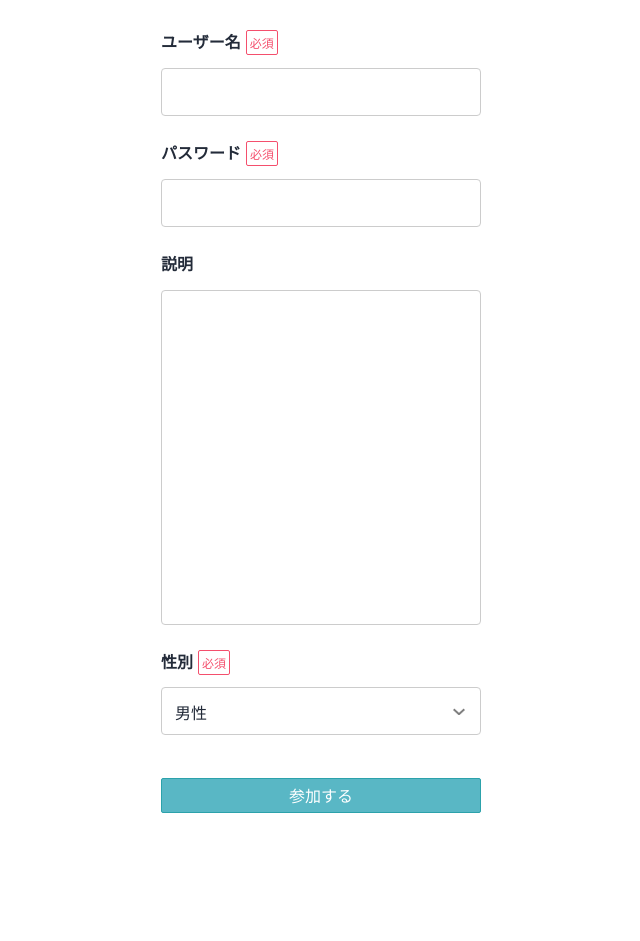
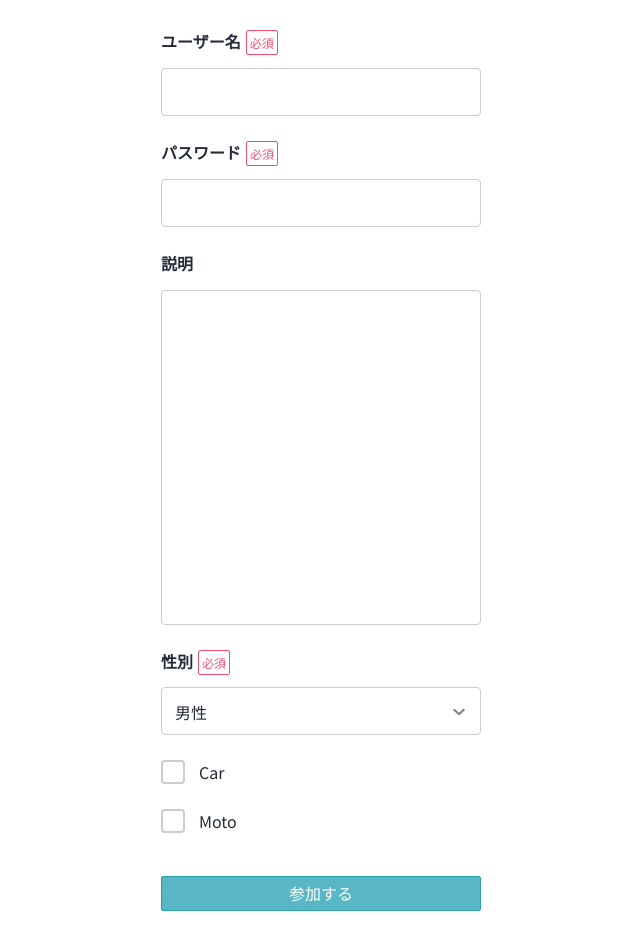
Before and after one commit to thanhgiau2604/gnavi, a Next.js app: page /styleguide/FormInput in a window 1280 px wide. Shown: the whole page, without its empty margins (319-959 px from the left). Before the commit the page ends 830 px from the top, so only its background shows below. Built offline with nearby package versions, Linux system fonts and the light colour scheme.

Commit message:
feat: custom checkbox

```diff
--- /dev/null
+++ b/src/components/common/CustomFields/CheckboxField/index.tsx
@@ -0,0 +1,43 @@
+import React from 'react'
+import { FieldProps } from 'formik'
+import { CustomCheckboxProps } from 'interfaces/CustomField'
+import { FieldCheckboxContainer, FieldCheckboxLabel } from './styled'
+
+const CustomCheckBox: React.FC<FieldProps & CustomCheckboxProps> = ({
+  field,
+  form: { touched, errors },
+  label,
+  ...props
+}) => {
+  const { width, height, pb, lbweight, theme, ...rest } = props // css props
+  const { name } = field
+  field.value = label
+  const showError = Boolean(errors[name] && touched[name])
+  return (
+    <FieldCheckboxContainer
+      width={width}
+      height={height}
+      pb={pb}
+      showError={showError}
+      cbTheme={theme}
+    >
+      <FieldCheckboxLabel lbweight={lbweight} cbTheme={theme}>
+        {label}
+        <input type="checkbox" {...field} {...rest} />
+        <span className="check-mark" />
+      </FieldCheckboxLabel>
+    </FieldCheckboxContainer>
+  )
+}
+
+CustomCheckBox.defaultProps = {
+  label: '',
+  width: 0,
+  height: 0,
+  pb: null,
+  required: false,
+  disabled: false,
+  lbweight: 'bold',
+}
+
+export default CustomCheckBox
--- /dev/null
+++ b/src/components/common/CustomFields/CheckboxField/styled.ts
@@ -0,0 +1,81 @@
+import styled, { css } from 'styled-components'
+import { Variables } from 'styles/styled/app/Variables'
+import { fontSize } from 'constants/index'
+import { CheckboxTheme, LabelWeight } from 'interfaces/CustomField'
+
+interface FieldCheckboxStyleProps {
+  width?: number
+  height?: number
+  pb?: number | null
+  lbweight?: LabelWeight
+  showError?: boolean
+  cbTheme: CheckboxTheme
+}
+
+const FieldCheckboxContainer = styled.div<FieldCheckboxStyleProps>`
+  padding-bottom: ${({ pb }) => (pb ? `calc( ${pb}rem / 10)` : `2.5rem`)};
+
+  .check-mark {
+    width: ${({ width }) => (width ? `calc( ${width}rem / 10)` : `2.4rem`)};
+    height: ${({ height }) => (height ? `calc( ${height}rem / 10)` : `2.4rem`)};
+    position: absolute;
+    top: 0;
+    left: 0;
+    background-color: ${Variables.colorWhite};
+    border: ${({ showError }) =>
+      showError ? `0.2rem solid ${Variables.colorSecondary}` : `0.2rem solid ${Variables.color3}`};
+    border-radius: 4px;
+    &:after {
+      content: '';
+      position: absolute;
+      display: none;
+
+      left: 0.7rem;
+      bottom: 0.3rem;
+      width: ${({ cbTheme }) => cbTheme.checkedWidth};
+      height: ${({ cbTheme }) => cbTheme.checkedHeight};
+      border-style: solid;
+      border-color: ${({ cbTheme }) => cbTheme.checkedColor};
+      border-width: ${({ cbTheme }) => `0px ${cbTheme.checkedWeight} ${cbTheme.checkedWeight} 0px`};
+      border-radius: 0.5px;
+      transform: rotate(45deg);
+    }
+  }
+`
+const FieldCheckboxLabel = styled.label<FieldCheckboxStyleProps>`
+  position: relative;
+  padding-left: 3.8rem;
+  cursor: pointer;
+  font-size: ${fontSize.MEDIUM};
+  user-select: none;
+  height: ${({ height }) => (height ? `calc( ${height}rem / 10)` : `2.4rem`)};
+  display: flex;
+  align-items: center;
+  width: fit-content;
+
+  input[type='checkbox'] {
+    position: absolute;
+    opacity: 0;
+    cursor: pointer;
+    height: 0;
+    width: 0;
+    &:checked ~ .check-mark:after {
+      display: block;
+    }
+    &:checked ~ .check-mark {
+      border: ${({ cbTheme }) => cbTheme.border};
+      ${({ cbTheme }) => {
+        if (cbTheme.checkedBg === 'check_circle') {
+          return css`
+            background-image: url('images/check_circle.png');
+            background-repeat: no-repeat;
+            background-size: cover;
+          `
+        }
+        return cbTheme.checkedBg
+      }}
+    }
+  }
+`
+
+export { FieldCheckboxContainer, FieldCheckboxLabel }
--- a/src/components/common/CustomFields/InputField/index.tsx
+++ b/src/components/common/CustomFields/InputField/index.tsx
@@ -13,7 +13,7 @@ const CustomInput: React.FC<FieldProps & CustomInputProps> = ({
   required,
   ...props
 }) => {
-  const { width, height, pb, txtAlign, lbWeight } = props // css props
+  const { width, height, pb, txtAlign, lbweight } = props // css props
   const { name } = field
   const showError = Boolean(errors[name] && touched[name])
 
@@ -23,7 +23,7 @@ const CustomInput: React.FC<FieldProps & CustomInputProps> = ({
       height={height}
       pb={pb}
       txtAlign={txtAlign}
-      lbWeight={lbWeight}
+      lbweight={lbweight}
       showError={showError}
     >
       {label && (
@@ -58,7 +58,7 @@ CustomInput.defaultProps = {
   pb: null,
   required: false,
   disabled: false,
-  lbWeight: 'bold',
+  lbweight: 'bold',
 }
 
 export default CustomInput
--- a/src/components/common/CustomFields/SelectField/index.tsx
+++ b/src/components/common/CustomFields/SelectField/index.tsx
@@ -12,7 +12,7 @@ const CustomSelect: React.FC<FieldProps & CustomSelectProps> = ({
   required,
   ...props
 }) => {
-  const { width, height, pb, txtAlign, lbWeight } = props
+  const { width, height, pb, txtAlign, lbweight } = props
   const { name, value } = field
   const showError = Boolean(errors[name] && touched[name])
 
@@ -36,7 +36,7 @@ const CustomSelect: React.FC<FieldProps & CustomSelectProps> = ({
       height={height}
       pb={pb}
       txtAlign={txtAlign}
-      lbWeight={lbWeight}
+      lbweight={lbweight}
       showError={showError}
     >
       {label && (
@@ -72,7 +72,7 @@ CustomSelect.defaultProps = {
   required: false,
   disabled: false,
   options: [],
-  lbWeight: 'bold',
+  lbweight: 'bold',
 }
 
 export default CustomSelect
--- a/src/components/common/CustomFields/styled.ts
+++ b/src/components/common/CustomFields/styled.ts
@@ -1,16 +1,16 @@
 import styled from 'styled-components'
 import { Variables } from 'styles/styled/app/Variables'
 import { fontSize } from 'constants/index'
-import { FIELD_LABEL_WEIGHT } from 'constants/customField'
+import { FIELD_LABEL_WEIGHT } from 'constants/field'
 import { LabelWeight, TextAlign } from 'interfaces/CustomField'
 
 interface FieldStyleProps {
   width?: number
   height?: number
   pb?: number | null // padding-bottom (if null --> common value)
-  lbWeight?: LabelWeight
+  lbweight?: LabelWeight
   txtAlign?: TextAlign
-  showError: boolean
+  showError?: boolean
 }
 
 const FieldContainer = styled.div<FieldStyleProps>`
@@ -46,7 +46,7 @@ const FieldContainer = styled.div<FieldStyleProps>`
   }
 
   label {
-    font-weight: ${({ lbWeight }) => lbWeight && FIELD_LABEL_WEIGHT[lbWeight]};
+    font-weight: ${({ lbweight }) => lbweight && FIELD_LABEL_WEIGHT[lbweight]};
     font-size: ${fontSize.MEDIUM};
     padding-bottom: 1.5rem;
   }
@@ -54,6 +54,7 @@ const FieldContainer = styled.div<FieldStyleProps>`
 
 const FieldLabel = styled.div`
   display: flex;
+
   .require-mark {
     color: ${Variables.colorSecondary};
     border: 1px solid ${Variables.colorSecondary};
@@ -64,5 +65,4 @@ const FieldLabel = styled.div`
     font-size: 1.2rem;
   }
 `
-
 export { FieldContainer, FieldLabel }
--- a/src/constants/customField.ts
+++ /dev/null
@@ -1,4 +0,0 @@
-export const FIELD_LABEL_WEIGHT = {
-  normal: 400,
-  bold: 700,
-}
--- /dev/null
+++ b/src/constants/field.ts
@@ -0,0 +1,30 @@
+import { CheckboxTheme } from 'interfaces/CustomField'
+import { Variables } from 'styles/styled/app/Variables'
+
+export const FIELD_LABEL_WEIGHT = {
+  normal: 400,
+  bold: 700,
+}
+
+interface CheckboxThemes {
+  [theme: string]: CheckboxTheme
+}
+
+export const CHECKBOX_THEME: CheckboxThemes = {
+  PRIMARY: {
+    border: `0.2rem solid ${Variables.color3}`,
+    checkedBg: Variables.colorWhite,
+    checkedColor: Variables.colorBlack,
+    checkedWidth: '0.7rem',
+    checkedHeight: '1.7rem',
+    checkedWeight: '2px',
+  },
+  SECONDARY: {
+    border: 'none',
+    checkedBg: 'check_circle',
+    checkedColor: Variables.colorWhite,
+    checkedWidth: '0rem',
+    checkedHeight: '1rem',
+    checkedWeight: '0px',
+  },
+}
--- a/src/pages/styleguide/FormInput.tsx
+++ b/src/pages/styleguide/FormInput.tsx
@@ -5,12 +5,15 @@ import CustomSelect from 'components/common/CustomFields/SelectField'
 import CustomInput from 'components/common/CustomFields/InputField'
 import Button from 'components/common/Button'
 import FlexContainer from 'styles/styled/layout/FlexLayout'
+import CustomCheckBox from 'components/common/CustomFields/CheckboxField'
+import { CHECKBOX_THEME } from 'constants/field'
 
 interface FormValues {
   username: string
   password: string
   description: string
   gender: string
+  transport: string[]
 }
 
 const FormInputWithFormik: React.FC = () => {
@@ -19,6 +22,7 @@ const FormInputWithFormik: React.FC = () => {
     password: '',
     description: '',
     gender: 'male',
+    transport: [],
   }
 
   const options: OptionProps[] = [
@@ -38,6 +42,7 @@ const FormInputWithFormik: React.FC = () => {
 
   const validationSchema = Yup.object().shape({
     username: Yup.string().required(),
+    transport: Yup.array().min(1),
     password: Yup.string().required(),
     gender: Yup.string().required(),
   })
@@ -79,6 +84,20 @@ const FormInputWithFormik: React.FC = () => {
                 options={options}
                 required
               />
+
+              <FastField
+                name="transport"
+                component={CustomCheckBox}
+                label="Car"
+                theme={CHECKBOX_THEME.PRIMARY}
+              />
+              <FastField
+                name="transport"
+                component={CustomCheckBox}
+                label="Moto"
+                theme={CHECKBOX_THEME.SECONDARY}
+              />
+
               <Button title="参加する" type="submit" />
             </Form>
           )
```
Also changed, not shown: src/interfaces/CustomField.ts (+15 -1 lines), public/images/check_circle.png (added).
